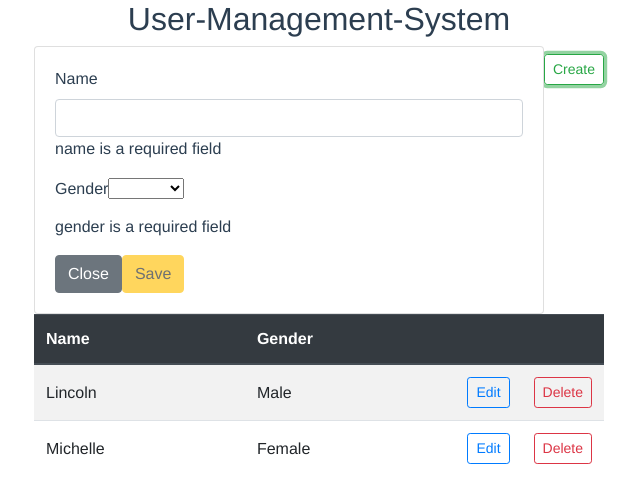
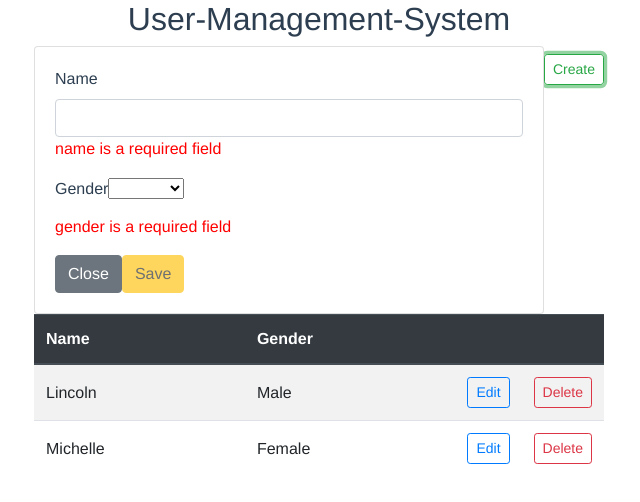
Before and after one commit to ueharario/user-management-system, a Vue app: page / in a window 1280 px wide. Both pictures are taken after a click on the button "Create". Shown: the top 502 px of the page, without its empty margins (321-961 px from the left). Built offline with nearby package versions, Linux system fonts and the light colour scheme.

Commit message:
エラーメッセージ修正

```diff
--- a/src/components/UserForm.vue
+++ b/src/components/UserForm.vue
@@ -5,7 +5,7 @@
                 <div class="form-group">
                     <label>{{ TITLE.name }}</label>
                     <input type="text" class="form-control" v-model="name">
-                    <p>{{ errors.name }}</p>
+                    <p class="error">{{ errors.name }}</p>
                 </div>
                 <div class="form-group">
                     <label>{{ TITLE.gender }}</label>
@@ -14,11 +14,11 @@
                             {{ column.label }}
                         </option>
                     </select>
-                    <p>{{ errors.gender }}</p>
+                    <p class="error">{{ errors.gender }}</p>
                     <input v-if="isMale" type="text" placeholder="Male" v-model="male">
-                    <p>{{ errors.male }}</p>
+                    <p class="error">{{ errors.male }}</p>
                     <input v-if="isFemale" type="text" placeholder="Female" v-model="female">
-                    <p>{{ errors.female }}</p>
+                    <p class="error">{{ errors.female }}</p>
                 </div>
                 <button class="btn btn-secondary" @click="close">{{ TITLE.close }}</button>
                 <button class="btn btn-warning" @click="save" :disabled="!meta.valid">{{ TITLE.save }}</button>
@@ -59,8 +59,8 @@ export default {
         const schema = object({
             name: string().trim().required().min(2, 'Please enter a name of at least 2 characters.'),
             gender: string().required().matches(/^(?!gender)/, { message: 'Please select a gender.'}),
-            male: string().required(),
-            female: string().required()
+            male: string().trim().required('Please enter.'),
+            female: string().required('Please enter.')
         })
         const formValues = {
             name: DEFAULT_USER.name,
@@ -130,3 +130,9 @@ export default {
     }
 }
 </script>
+
+<style scope>
+.error {
+    color: red;
+}
+</style>
```
